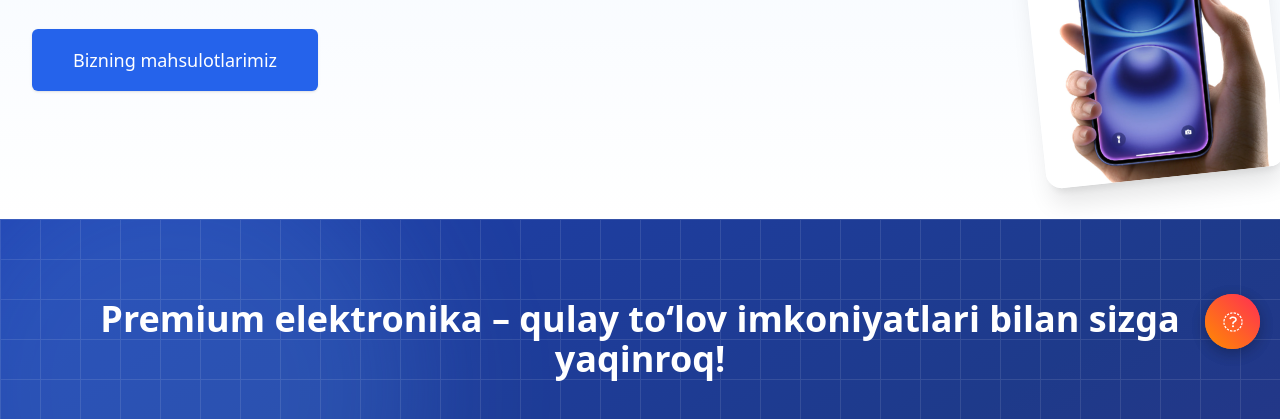
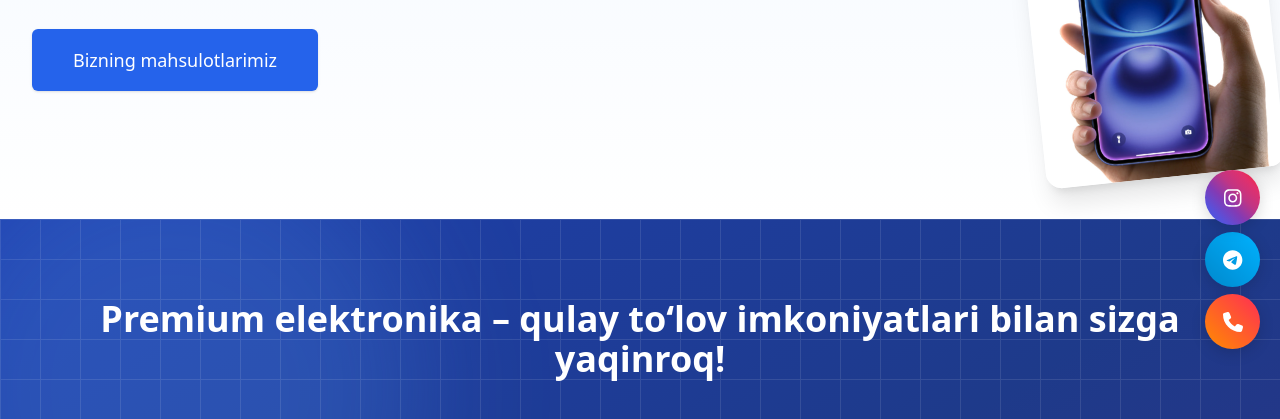
Before and after one commit to isell-uz/website, a website: page index.html in a window 1280 px wide. Shown: the part 431-850 px from the top of the page. Drawn offline with nearby package versions, Linux system fonts and the light colour scheme.

Commit message:
expand social media buttons

```diff
--- a/index.html
+++ b/index.html
@@ -388,28 +388,6 @@
                         </p>
                     </div>
                 </div>
-
-                <!-- Social media -->
-                <div class="social-buttons" x-data="{ open: false }">
-                    <button
-                            class="btn btn-toggle"
-                            x-bind:class="{ 'active': open }"
-                            x-on:click="open = !open">
-                        <i class="fas fa-sparkles"></i>
-                    </button>
-
-                        <a href="https://t.me/isell_uzb"
-                            class="btn btn-telegram"
-                            x-bind:class="{ 'show': open }">
-                        <i class="fab fa-telegram-plane"></i>
-                    </a>
-
-                    <a href="https://www.instagram.com/isell_uzbekistan"
-                            class="btn btn-instagram"
-                            x-bind:class="{ 'show': open }">
-                        <i class="fab fa-instagram"></i>
-                    </a>
-                </div>
             </div>
         </div>
         <div class="col-span-3">
@@ -422,17 +400,16 @@
 </section>
 
 <!-- Social media buttons -->
-<div class="social-buttons z-50" x-data="{ open: false }">
-    <button class="btn btn-toggle" x-bind:class="{ 'active': open }" x-on:click="open = !open">
-        <i class="fas fa-sparkles"></i>
-    </button>
+<div class="social-buttons z-50">
+    <a href="tel:555555557" class="btn btn-toggle">
+        <i class="fas fa-phone"></i>
+    </a>
 
-    <a href="https://t.me/isell_uzb" target="_blank" class="btn btn-telegram" x-bind:class="{ 'show': open }">
+    <a href="https://t.me/isell_uzb" target="_blank" class="btn btn-telegram show">
         <i class="fab fa-telegram-plane"></i>
     </a>
 
-    <a href="https://www.instagram.com/isell_uzbekistan" target="_blank" class="btn btn-instagram"
-       x-bind:class="{ 'show': open }">
+    <a href="https://www.instagram.com/isell_uzbekistan" target="_blank" class="btn btn-instagram show">
         <i class="fab fa-instagram"></i>
     </a>
 </div>
--- a/style.css
+++ b/style.css
@@ -11,7 +11,7 @@ html {
    right: 20px;
    display: flex;
    flex-direction: column-reverse;
-   gap: 12px;
+   gap: 7px;
 }
 
 .btn {
@@ -37,7 +37,7 @@ html {
 .btn-toggle {
    background: linear-gradient(45deg, #FF8C00, #FF2D55);
    transition: transform 0.3s ease;
-   z-index: 10;
+   z-index: 99999;
 }
 
 .btn-toggle.active {
```
